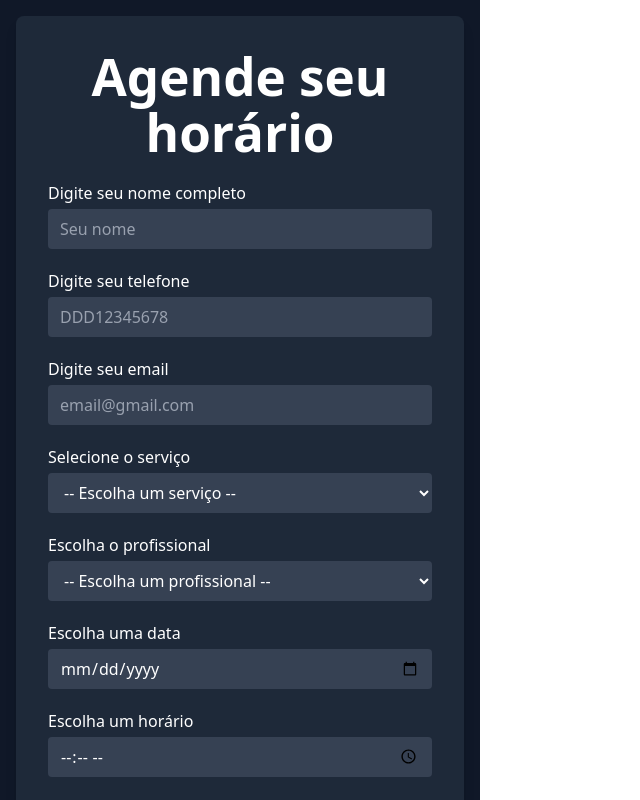
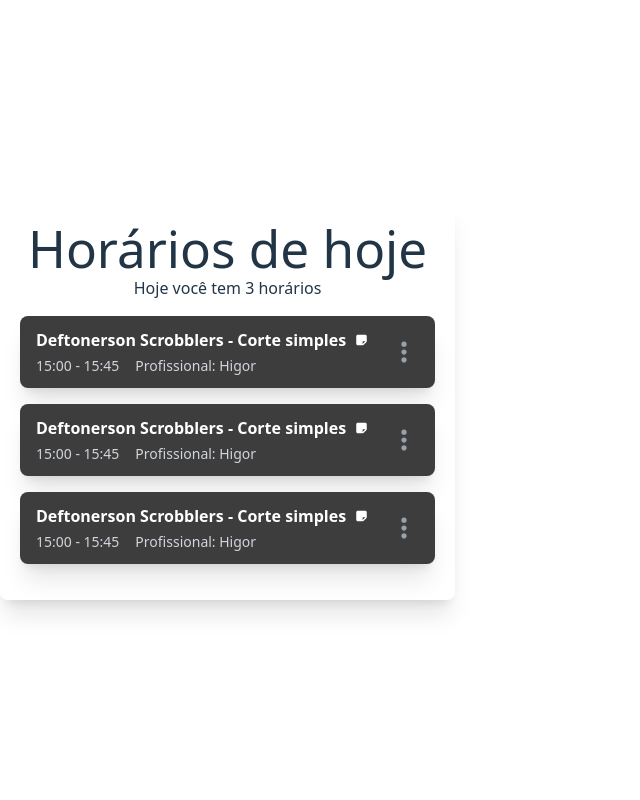
Before and after one commit to gontijoVitor/Bookify, a React (Vite) app in the folder frontend/: page / in a window 1280 px wide. Shown: the top 800 px of the page, without its empty margins (0-640 px from the left). Built offline with nearby package versions, Linux system fonts and the light colour scheme.

Commit message:
Adicionando mudanças no frontend

```diff
--- a/frontend/package.json
+++ b/frontend/package.json
@@ -10,6 +10,9 @@
     "preview": "vite preview"
   },
   "dependencies": {
+    "@fortawesome/fontawesome-svg-core": "^7.0.0",
+    "@fortawesome/free-solid-svg-icons": "^7.0.0",
+    "@fortawesome/react-fontawesome": "^0.2.3",
     "@tailwindcss/vite": "^4.1.11",
     "axios": "^1.10.0",
     "react": "^19.1.0",
--- /dev/null
+++ b/frontend/src/components/horario.jsx
@@ -0,0 +1,26 @@
+import { FontAwesomeIcon } from '@fortawesome/react-fontawesome';
+import { faNoteSticky, faEllipsisVertical } from '@fortawesome/free-solid-svg-icons';
+
+function Horario() {
+    return (
+        <div className="shadow-xl rounded-lg py-3 px-4 my-4 bg-[#3d3d3d]">
+            <div className="flex justify-between items-start">
+                <div>
+                    <div className="flex items-center gap-2">
+                        <h3 className="m-0 text-white font-semibold text-base">
+                            Deftonerson Scrobblers - Corte simples
+                        </h3>
+                        <FontAwesomeIcon icon={faNoteSticky} size="xs" className="text-white" />
+                    </div>
+                    <div className="flex gap-4 mt-1 text-gray-300 text-sm">
+                        <p className="m-0">15:00 - 15:45</p>
+                        <p className="m-0">Profissional: Higor</p>
+                    </div>
+                </div>
+                <FontAwesomeIcon icon={faEllipsisVertical} size="xl" className="text-gray-400 cursor-pointer my-auto ml-5" />
+            </div>
+        </div>
+    );
+}
+
+export default Horario;
--- a/frontend/src/main.jsx
+++ b/frontend/src/main.jsx
@@ -3,8 +3,10 @@ import { StrictMode } from 'react'
 import { createRoot } from 'react-dom/client'
 import Agendamento from './pages/Agendamento.jsx'
 
+import Horarios from './pages/horarios.jsx';
+
 createRoot(document.getElementById('root')).render(
   <StrictMode>
-    <Agendamento />
+    <Horarios />
   </StrictMode>,
 )
--- /dev/null
+++ b/frontend/src/pages/horarios.jsx
@@ -0,0 +1,16 @@
+//página responsável por listar horarios do prestador de serviço
+import Horario from "../components/horario.jsx"
+
+function Horarios() {
+    return(
+        <div className="shadow-xl p-5 rounded-lg">
+            <h1 className="text-center">Horários de hoje</h1>
+            <p className="text-center">Hoje você tem 3 horários</p>
+            <Horario/>
+            <Horario/>
+            <Horario/>
+        </div>
+)
+}
+
+export default Horarios;
```
Also changed, not shown: 1 other file (tests, documents, lock files or other folders).
